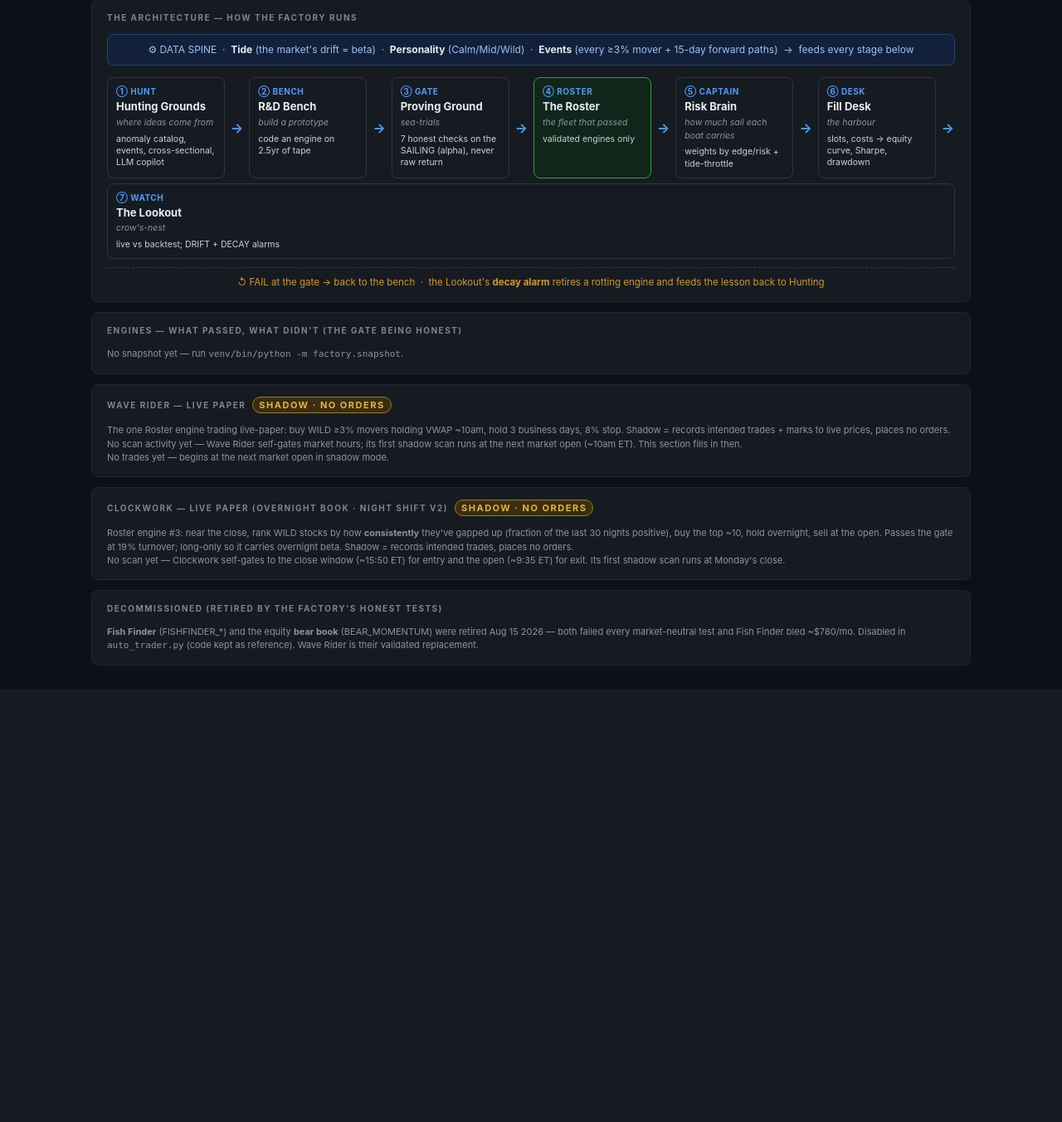
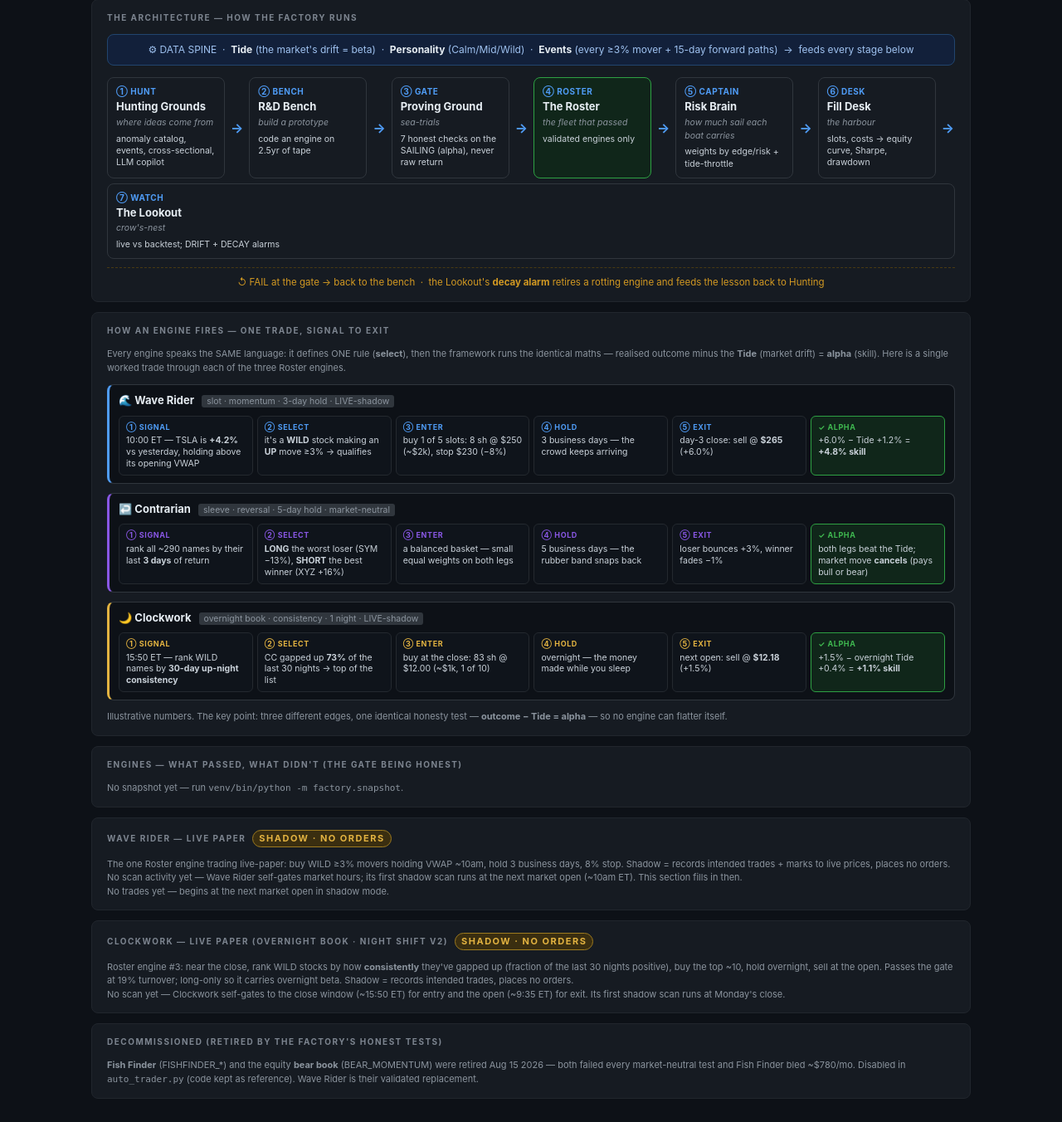
Before and after one commit to tak2sushil-lab/trading, a Flask app: page /factory in a window 1280 px wide. Shown: the part 174-1526 px from the top of the page at 83% size. Before the commit the page ends 958 px from the top, so only its background shows below. Run offline with Flask 3, Linux system fonts and the light colour scheme; data that the repository does not hold is empty.

Commit message:
feat(factory): engine-#4 hunt (Smooth Sailing, fails direction) + 'how an engine fires' dashboard diagram
- RiskAdjMomentum 'Smooth Sailing': 60d per-stock Sharpe, long smooth risers.
  Passes 6/7 (OOS +1.5%/+1.3% t=6.19, uncorrelated) but NEGATIVE in-sample ->
  gate rejects. Defensive slot stays unfilled (defense = varying net exposure,
  which market-neutral scoring strips). Next-session problem.
- /factory: 'HOW AN ENGINE FIRES' — worked dry-run of one trade through each of
  the 3 roster engines (signal->select->enter->hold->exit->alpha).

Co-Authored-By: Claude Opus 4.8 <noreply@anthropic.com>

```diff
--- a/dashboard/templates/factory.html
+++ b/dashboard/templates/factory.html
@@ -32,6 +32,17 @@
     .subtle { color:#8b949e; font-size:11px; }
     .shadowbadge { background:#3a2e10; color:#e3b341; border:1px solid #9e7b1f; }
     .livebadge { background:#10391f; color:#3fb950; border:1px solid #2ea043; }
+    .dry-lane { border:1px solid #30363d; border-left:3px solid var(--acc); border-radius:8px;
+                padding:9px 11px; margin-bottom:11px; background:#0d1117; }
+    .dry-head { font-weight:700; font-size:13px; color:#e6edf3; margin-bottom:8px; }
+    .dry-head .tag { font-size:10.5px; color:#8b949e; font-weight:400; margin-left:6px; }
+    .dry-flow { display:flex; flex-wrap:wrap; gap:5px; align-items:stretch; }
+    .lstep { flex:1 1 128px; min-width:118px; background:#0f141b; border:1px solid #24292f;
+             border-radius:6px; padding:6px 8px; }
+    .lstep .lk { font-size:9px; letter-spacing:.6px; color:var(--acc); font-weight:700; }
+    .lstep .lv { font-size:10.5px; color:#c9d1d9; line-height:1.32; margin-top:3px; }
+    .lstep.alpha { background:#10261a; border-color:#2ea043; }
+    .lstep.alpha .lk { color:#3fb950; }
   </style>
 </head>
 <body>
@@ -81,6 +92,49 @@
       <div class="fbox"><div class="fnum">⑦ WATCH</div><div class="fname">The Lookout</div><div class="fana">crow's-nest</div><div class="fdesc">live vs backtest; DRIFT + DECAY alarms</div></div>
     </div>
     <div class="loop">↺ FAIL at the gate → back to the bench &nbsp;·&nbsp; the Lookout's <b>decay alarm</b> retires a rotting engine and feeds the lesson back to Hunting</div>
+  </div>
+
+  <!-- HOW AN ENGINE FIRES -->
+  <div class="card section">
+    <div class="section-title">HOW AN ENGINE FIRES — one trade, signal to exit</div>
+    <p class="subtle" style="margin-bottom:12px">Every engine speaks the SAME language: it defines ONE rule (<b>select</b>), then the framework runs the identical maths — realised outcome minus the <b>Tide</b> (market drift) = <b>alpha</b> (skill). Here is a single worked trade through each of the three Roster engines.</p>
+
+    <div class="dry-lane" style="--acc:#4f9cf6">
+      <div class="dry-head">🌊 Wave Rider <span class="tag">slot · momentum · 3-day hold · LIVE-shadow</span></div>
+      <div class="dry-flow">
+        <div class="lstep"><div class="lk">① SIGNAL</div><div class="lv">10:00 ET — TSLA is <b>+4.2%</b> vs yesterday, holding above its opening VWAP</div></div>
+        <div class="lstep"><div class="lk">② SELECT</div><div class="lv">it's a <b>WILD</b> stock making an <b>UP</b> move ≥3% → qualifies</div></div>
+        <div class="lstep"><div class="lk">③ ENTER</div><div class="lv">buy 1 of 5 slots: 8 sh @ $250 (~$2k), stop $230 (−8%)</div></div>
+        <div class="lstep"><div class="lk">④ HOLD</div><div class="lv">3 business days — the crowd keeps arriving</div></div>
+        <div class="lstep"><div class="lk">⑤ EXIT</div><div class="lv">day-3 close: sell @ <b>$265</b> (+6.0%)</div></div>
+        <div class="lstep alpha"><div class="lk">✓ ALPHA</div><div class="lv">+6.0% − Tide +1.2% = <b>+4.8% skill</b></div></div>
+      </div>
+    </div>
+
+    <div class="dry-lane" style="--acc:#8957e5">
+      <div class="dry-head">↩️ Contrarian <span class="tag">sleeve · reversal · 5-day hold · market-neutral</span></div>
+      <div class="dry-flow">
+        <div class="lstep"><div class="lk">① SIGNAL</div><div class="lv">rank all ~290 names by their last <b>3 days</b> of return</div></div>
+        <div class="lstep"><div class="lk">② SELECT</div><div class="lv"><b>LONG</b> the worst loser (SYM −13%), <b>SHORT</b> the best winner (XYZ +16%)</div></div>
+        <div class="lstep"><div class="lk">③ ENTER</div><div class="lv">a balanced basket — small equal weights on both legs</div></div>
+        <div class="lstep"><div class="lk">④ HOLD</div><div class="lv">5 business days — the rubber band snaps back</div></div>
+        <div class="lstep"><div class="lk">⑤ EXIT</div><div class="lv">loser bounces +3%, winner fades −1%</div></div>
+        <div class="lstep alpha"><div class="lk">✓ ALPHA</div><div class="lv">both legs beat the Tide; market move <b>cancels</b> (pays bull or bear)</div></div>
+      </div>
+    </div>
+
+    <div class="dry-lane" style="--acc:#e3b341">
+      <div class="dry-head">🌙 Clockwork <span class="tag">overnight book · consistency · 1 night · LIVE-shadow</span></div>
+      <div class="dry-flow">
+        <div class="lstep"><div class="lk">① SIGNAL</div><div class="lv">15:50 ET — rank WILD names by <b>30-day up-night consistency</b></div></div>
+        <div class="lstep"><div class="lk">② SELECT</div><div class="lv">CC gapped up <b>73%</b> of the last 30 nights → top of the list</div></div>
+        <div class="lstep"><div class="lk">③ ENTER</div><div class="lv">buy at the close: 83 sh @ $12.00 (~$1k, 1 of 10)</div></div>
+        <div class="lstep"><div class="lk">④ HOLD</div><div class="lv">overnight — the money made while you sleep</div></div>
+        <div class="lstep"><div class="lk">⑤ EXIT</div><div class="lv">next open: sell @ <b>$12.18</b> (+1.5%)</div></div>
+        <div class="lstep alpha"><div class="lk">✓ ALPHA</div><div class="lv">+1.5% − overnight Tide +0.4% = <b>+1.1% skill</b></div></div>
+      </div>
+    </div>
+    <p class="subtle" style="margin-top:4px">Illustrative numbers. The key point: three different edges, one identical honesty test — <b>outcome − Tide = alpha</b> — so no engine can flatter itself.</p>
   </div>
 
   <!-- ROSTER / ENGINES -->
--- a/factory/engines.py
+++ b/factory/engines.py
@@ -60,7 +60,7 @@ class PEADGap(Engine):
 
 
 from factory.xsec import (XSectionalReversal, XSectionalLowVol,   # noqa: E402
-                          OvernightDrift, OvernightConsistency)
+                          OvernightDrift, OvernightConsistency, RiskAdjMomentum)
 
 # Registry — the factory floor. Add a class here and it flows through the whole pipeline.
 # (Whiplash / xsec_st_reversal was hunted Aug 16 and DISCARDED — dead in every regime,
@@ -73,6 +73,7 @@ REGISTRY = {
     "pead_gap": PEADGap,                 # Earnings Drift — event/position-length, tested Aug 15
     "xsec_overnight": OvernightDrift,      # Night Shift  — overnight-drift persistence (Aug 16), bench-watch
     "xsec_overnight_consist": OvernightConsistency,  # Clockwork — Night Shift v2, consistency signal (Aug 16)
+    "xsec_riskadj_mom": RiskAdjMomentum,   # Smooth Sailing — engine-#4 hunt, risk-adjusted momentum (Aug 16)
 }
 
 
```
Also changed, not shown: docs/ALPHA_FACTORY_DESIGN.md (+1 -0 lines), factory/xsec.py (+33 -0 lines).
